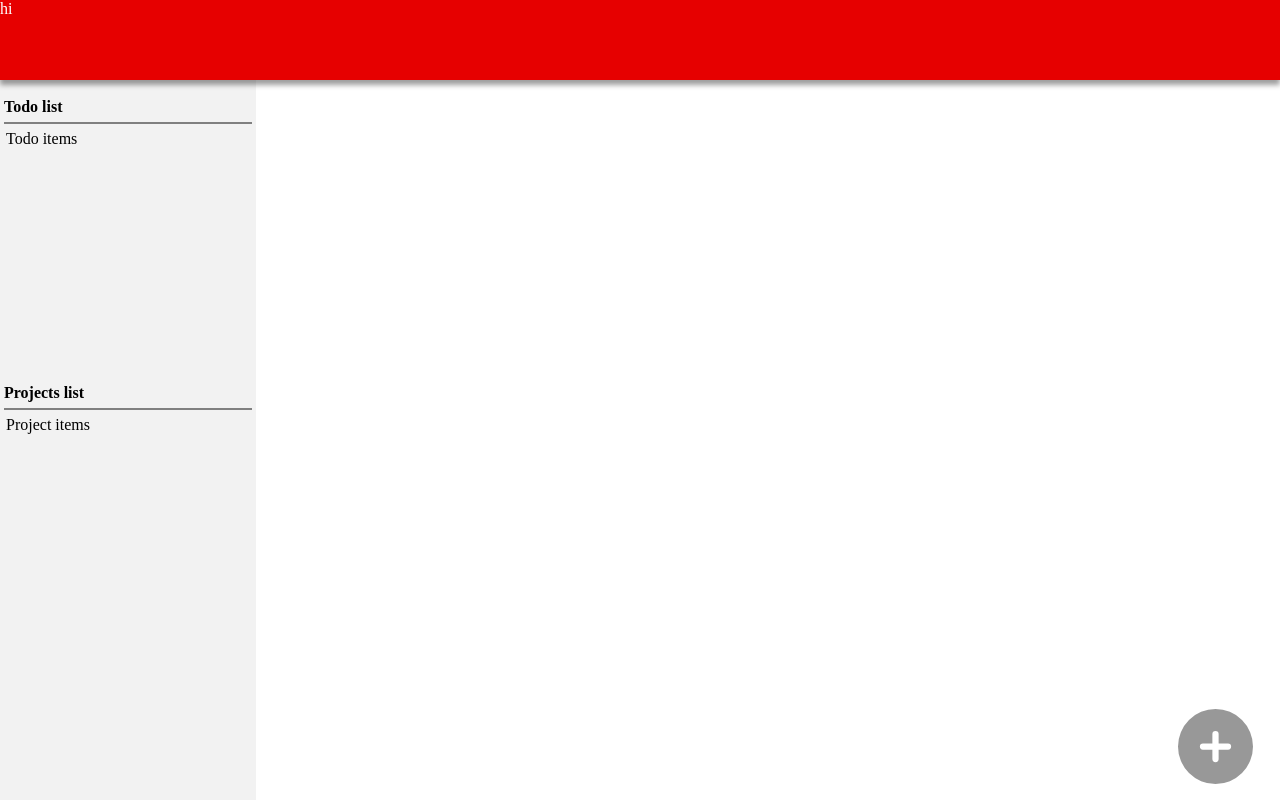
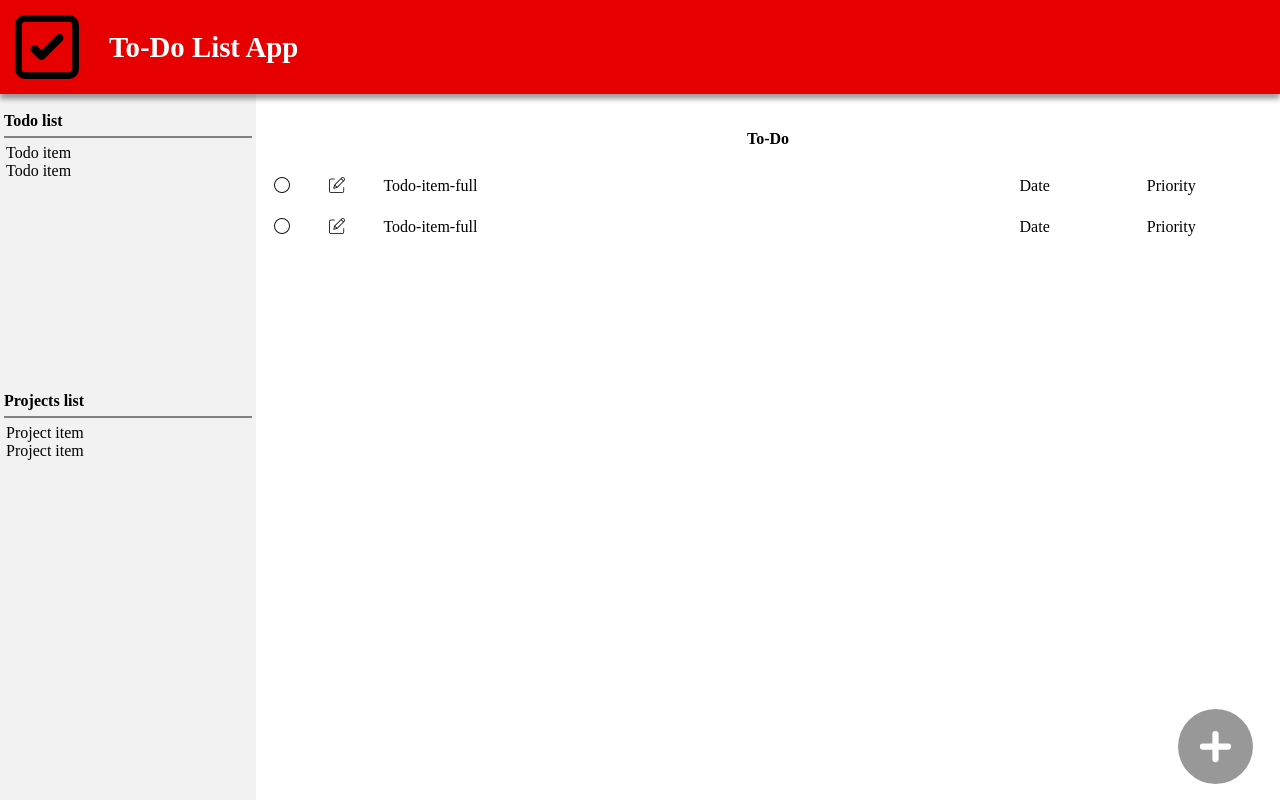
Before and after one commit to FeralTurtle/TOP_Todo-List, a website built with webpack: page src/index.html in a window 1280 px wide. Built offline with nearby package versions, Linux system fonts and the light colour scheme; files whose address does not match are found by name.

Commit message:
Refined layout

```diff
--- a/src/index.html
+++ b/src/index.html
@@ -9,26 +9,46 @@
 
 <body>
     <header>
-        To-Do
+        <img src="temp_icons/checked-box.png" alt="checked box">
+        <span>To-Do List App</span>
     </header>
 
     <div class="todo-categories-container">
-        <div class="list-todo-header">
+        <div class="list-header">
             Todo list
         </div>
-        <div class="list-todo-items">
-            Todo items
+        <div class="list-container">
+            <div class="item-partial">Todo item</div>
+            <div class="item-partial">Todo item</div>
         </div>
-        <div class="list-projects-header">
+        <div class="list-header">
             Projects list
         </div>
-        <div class="list-projects-items">
-            Project items
+        <div class="list-container">
+            <div class="item-partial">Project item</div>
+            <div class="item-partial">Project item</div>
         </div>
     </div>
 
-    <div class="todo-display">
-
+    <div class="todo-display-container">
+        <div class="todo-display-header">To-Do</div>
+        <div class="todo-display-main">
+            <div class="todo-item-full">
+                <span><img src="temp_icons/empty-circle.png" alt="check circle"></span>
+                <span><img src="temp_icons/edit.png" alt="edit description"></span>
+                <span>Todo-item-full</span>
+                <span>Date</span>
+                <span>Priority</span>
+            </div>
+            <div class="todo-item-full">
+                <span><img src="temp_icons/empty-circle.png" alt="check circle"></span>
+                <span><img src="temp_icons/edit.png" alt="edit description"></span>
+                <span>Todo-item-full</span>
+                <span>Date</span>
+                <span>Priority</span>
+            </div>
+        </div>
+        <div class="form-tools">
             <div class="popup-form">
                 <span class="form-close">&times</span>
                 <form>
@@ -55,12 +75,12 @@
                     </div>
                 </form>
             </div>
-
             <div class="add-button tooltip">
                 <div class="tooltip-text">Add a to-do</div>
                 <img class="add-button-img tooltip" src="temp_icons/plus.svg" alt="add button">
             </div>
         </div>
+    </div>
 </body>
 
 </html>
--- a/src/index.js
+++ b/src/index.js
@@ -31,8 +31,6 @@ const saveInfoInput = () => {
     return newTodo;
 }
 
-header.textContent = 'hi';
-
 addButton.addEventListener('click', () => {
     formPopup.style.display = 'flex';
 });
@@ -59,3 +57,7 @@ projectTag.addEventListener('click', () => {
         document.querySelector(`label[for='project']`).textContent = 'Project name';
     };
 });
+
+const listContainer = document.querySelector('.list-container');
+const listItems = Array.from(listContainer.children);
+listItems.forEach(item => console.log(item));
--- a/src/styles.css
+++ b/src/styles.css
@@ -3,6 +3,7 @@
   --red: #e60000;
   --light-gray: #f2f2f2;
   --gray: #808080;
+  --light-yellow: #ffffe6;
   --box-shadow-color: 0px 5px 5px rgba(0, 0, 0, .38);
 }
 
@@ -19,10 +20,26 @@ body {
 
 header {
   grid-area: header;
+  display: grid;
+  grid-template-columns: auto 1fr;
   background-color: var(--red);
   box-shadow: var(--box-shadow-color);
   color: var(--white);
   z-index: 2;
+}
+
+header img {
+  display: grid;
+  grid-template-columns: auto 1fr;
+  align-content: center;
+  padding: 15px;
+}
+
+header span {
+  align-self: center;
+  font-weight: bold;
+  font-size: 1.8rem;
+  padding: 15px;
 }
 
 /* To-do categories */
@@ -34,29 +51,55 @@ header {
   background-color: var(--light-gray);
 }
 
-.list-todo-header, .list-projects-header {
+.list-header {
   box-shadow: inset 0px -2px var(--gray);
   margin: 6px 4px;
   font-weight: bold;
 }
 
-.list-todo-items, .list-projects-items {
+.item-partial {
   margin: 0px 6px;
 }
 
 /* Main display */
-.todo-display {
+.todo-display-container {
   grid-area: display;
   display: grid;
+  grid-template-rows: auto 1fr auto;
   padding: 12px;
+}
+
+.todo-display-header {
+  height: 65px;
+  display: flex;
+  justify-content: center;
+  align-items: center;
+  font-weight: bold;
+}
+
+.form-tools {
+  align-self: end;
+  justify-self: end;
+}
+
+/* Todo items */
+.todo-item-full {
+  display: grid;
+  grid-template-columns: .43fr .43fr 5fr 1fr 1fr;
+  margin-bottom: 9px;
+}
+
+.todo-item-full span {
+  padding: 6px;
 }
 
 /* Todo item info popup */
 .popup-form {
   display: none;
-  position: relative;
+  position: absolute;
   left: 50%;
-  transform: translate(-50%, 50%);
+  transform: translate(-15%, -145%);
+  ;
   flex-direction: column;
   align-items: center;
   padding: 12px;
```
Also changed, not shown: dist/index.html, dist/main.js, dist/temp_icons/checked-box.png (added), dist/temp_icons/edit.png (added), dist/temp_icons/empty-circle.png (added). Lines whose indentation alone changed are shown as unchanged.
